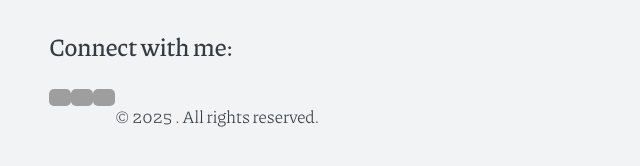
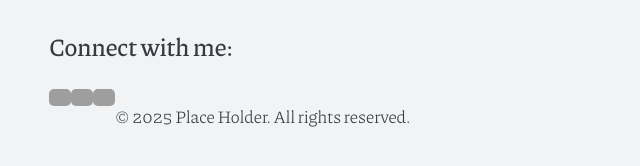
Before and after one commit to sahil-s-lab/portfolio, a Jekyll site: the page built from README.md, in a window 1280 px wide. Shown: the part 1516-1682 px from the top of the page, without its empty margins (318-958 px from the left). Built offline with Jekyll 4.4.1, drawn with Linux system fonts in a browser that asks for light colours; our own code applies the rules of GitHub Pages for plain Markdown files; some of the changed lines change nothing that is shown; grey boxes are pictures that could not be loaded.

Commit message:
Update _config.yml

```diff
--- a/_config.yml
+++ b/_config.yml
@@ -1,12 +1,31 @@
 title: Sahil Singh
 email: sahil95@live.ca
-description: >-
-  Brief description about you or the portfolio.
-
+description: SAHIL WAS HERE
 baseurl: ""
 url: "https://sahil-s-lab.github.io/portfolio/"
 
-theme: null
+theme: cvless
+
+# site settings
+taglong: Jekyll theme for a beautiful online CV
+tagshort: Jekyll theme
+cv: true
+
+# author settings
+author:
+  name: Place Holder
+  email: username@domain.com
+photo: assets/files/photo.jpg
+address: Foobar Hall 1.23
+phone: +1 234 567 890
+
+# profile links
+profile:
+  linkedin: https://linkedin.com/in/sahil95
+
+# build settings
+permalink: pretty
+
 plugins:
   - jekyll-feed
   - jekyll-gist
@@ -15,18 +34,5 @@
   - jekyll-sitemap
 
 sass:
-  style: compressed
+  #style: compressed
   sourcemap: never
-
-feed:
-  path: atom.xml
-
-autopages:
-  enabled: false
-
-pagination:
-  enabled: true
-  per_page: 1
-  sort_reverse: true
-  permalink: /:num/
-  title: ":title &middot; Page :num"
```
